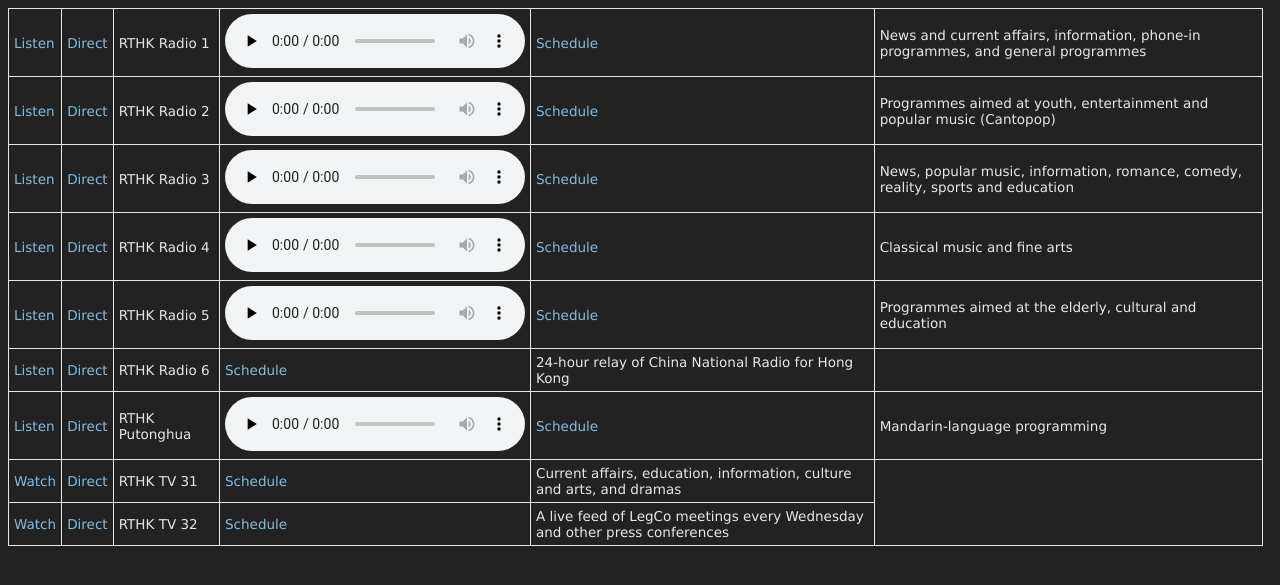
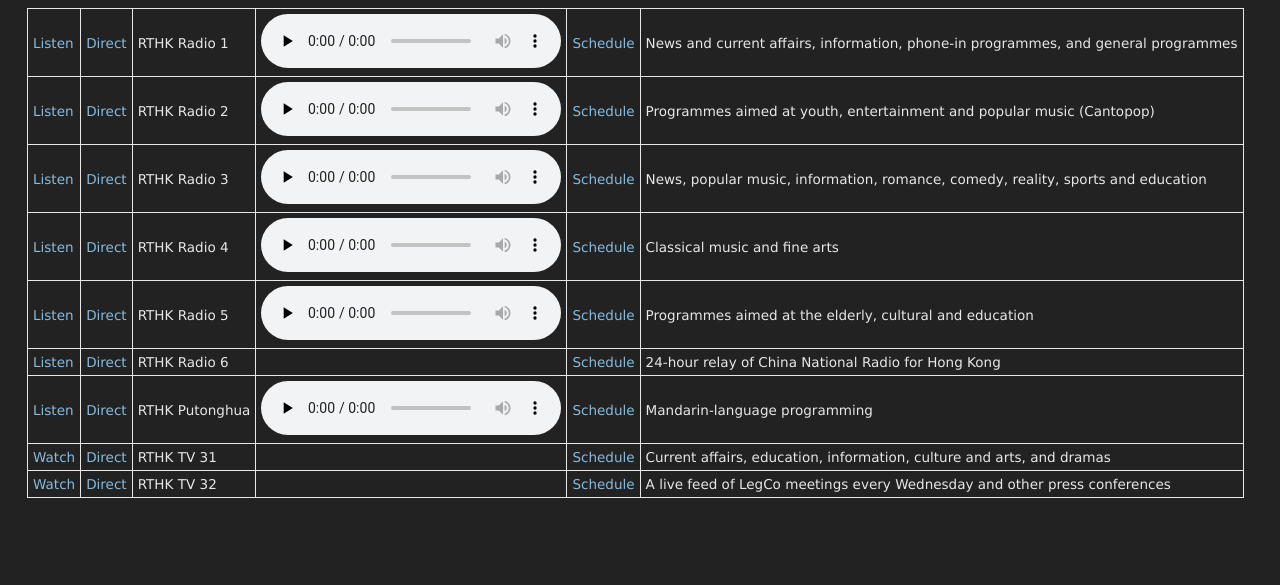
Before and after one commit to danburd/danburd.github.io, a Jekyll site: the page rthk.html, which Jekyll copies as it is, in a window 1280 px wide. Shown: the top 585 px of the page. Built offline with Jekyll 4.4.1, drawn with Linux system fonts in a browser that asks for light colours.

Commit message:
Update rthk.html

```diff
--- a/rthk.html
+++ b/rthk.html
@@ -54,6 +54,7 @@
    <td><a href="/hlsjsaudio.html?stream=https://rthkaudio6cnr-lh.akamaihd.net/i/radio6cnr_1@575604/master.m3u8">Listen</a></td>
    <td><a href="https://rthkaudio6cnr-lh.akamaihd.net/i/radio6cnr_1@575604/master.m3u8" type="audio/mpeg">Direct</a></td>
    <td>RTHK Radio 6</td>
+   <td></td>
    <td><a href="https://www.rthk.hk/radio/radio6?lang=en">Schedule</a></td>
    <td>24-hour relay of China National Radio for Hong Kong</td>
   </tr>
@@ -69,6 +70,7 @@
    <td><a href="/hlsjsvideo.html?stream=https://www.rthk.hk/feeds/dtt/rthktv31_https.m3u8">Watch</a></td>
    <td><a href="https://www.rthk.hk/feeds/dtt/rthktv31_https.m3u8" type="audio/mpeg">Direct</a></td>
    <td>RTHK TV 31</td>
+   <td></td>
    <td><a href="https://www.rthk.hk/tv">Schedule</a></td>
    <td>Current affairs, education, information, culture and arts, and dramas</td>
   </tr>
@@ -76,6 +78,7 @@
    <td><a href="/hlsjsvideo.html?stream=https://www.rthk.hk/feeds/dtt/rthktv32_https.m3u8">Watch</a></td>
    <td><a href="https://www.rthk.hk/feeds/dtt/rthktv32_https.m3u8" type="audio/mpeg">Direct</a></td>
    <td>RTHK TV 32</td>
+   <td></td>
    <td><a href="https://www.rthk.hk/tv">Schedule</a></td>
    <td>A live feed of LegCo meetings every Wednesday and other press conferences</td>
   </tr>
```
